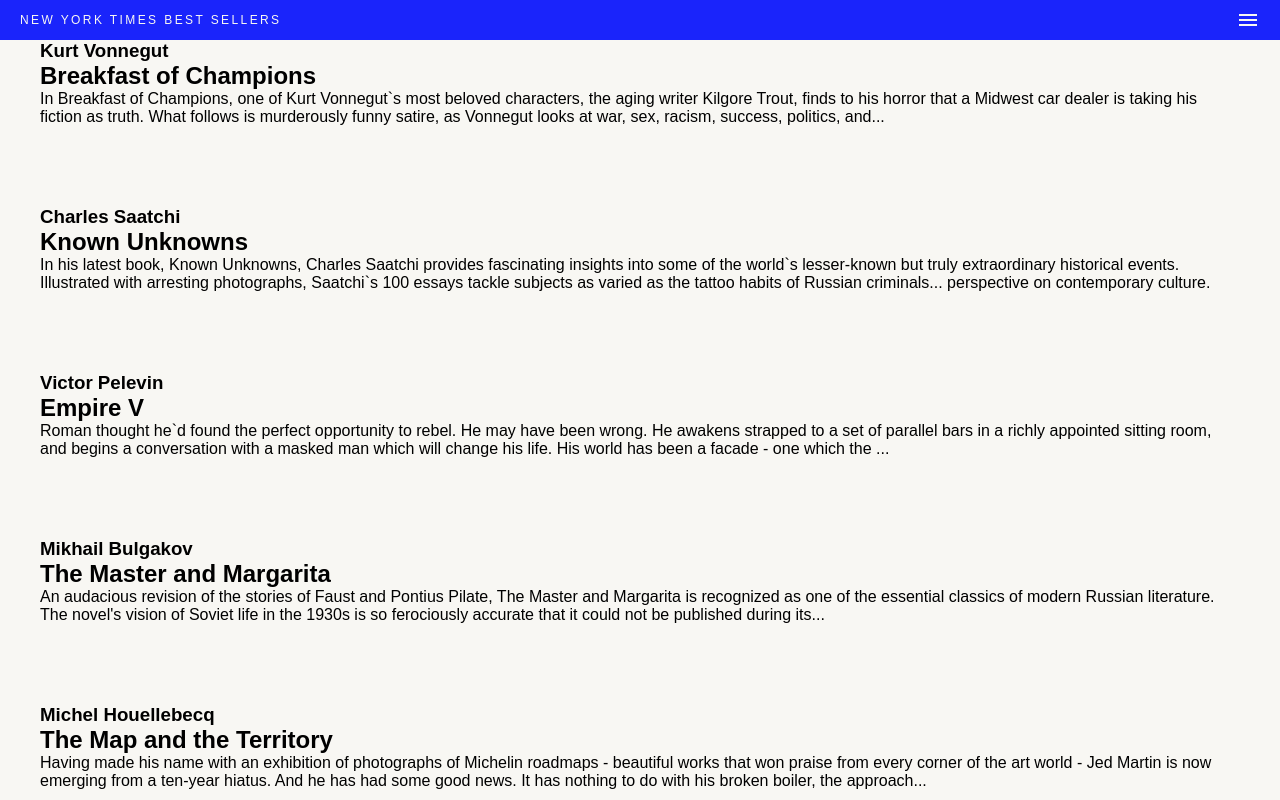
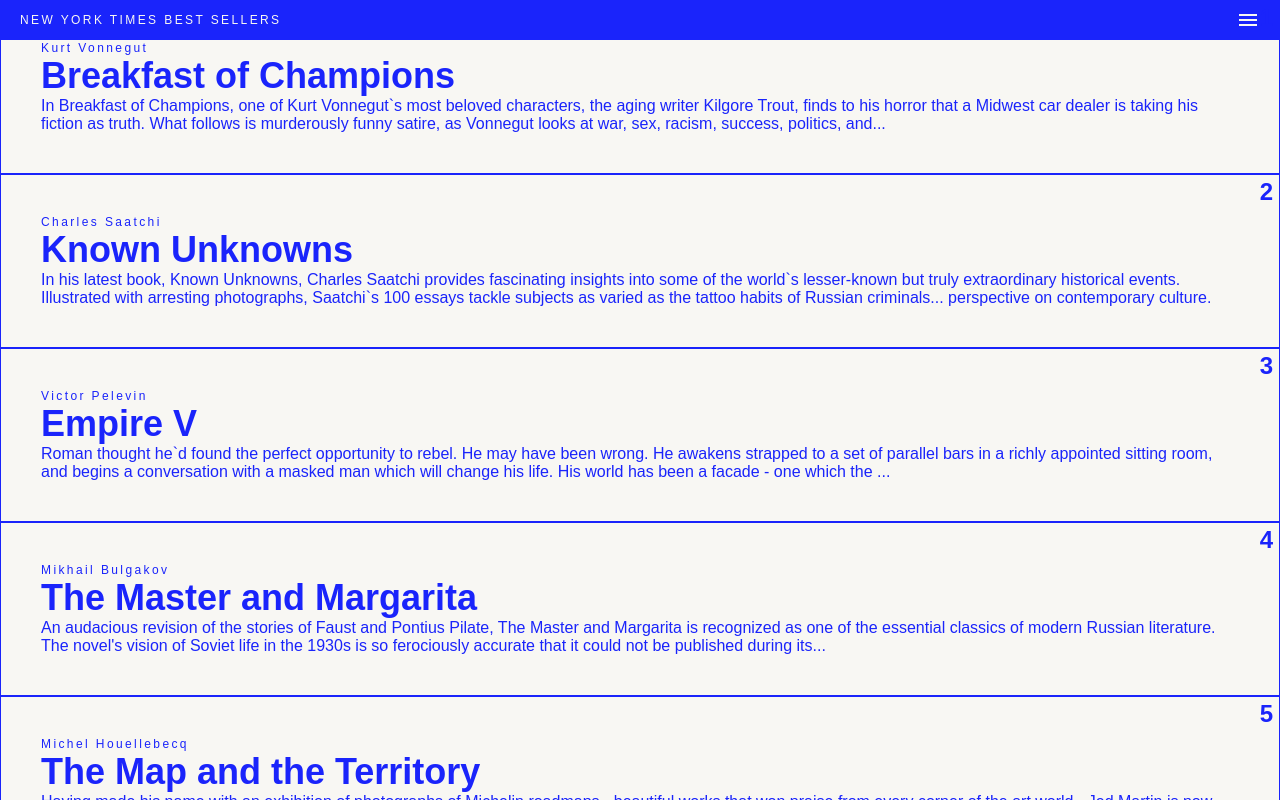
Before and after one commit to gergelykisshun/w18-exam-uibuild, a React (Create React App) app: page / in a window 1280 px wide. Shown: the top 800 px of the page. Built offline with nearby package versions, Linux system fonts and the light colour scheme.

Commit message:
book style

```diff
--- a/src/App.jsx
+++ b/src/App.jsx
@@ -69,7 +69,7 @@
       <Header/>
       <main className='main-container'>
         <div className='books-container'>
-          {books.cards.map(book => <Book info={book}/>)}
+          {books.cards.map((book, i) => <Book key={i} info={book} num={i}/>)}
         </div>
       </main>
     </>
--- a/src/components/Book/Book.css
+++ b/src/components/Book/Book.css
@@ -1,3 +1,40 @@
-.book-card{
+.book-card {
+  position: relative;
   padding: 40px;
+  border: 1px solid var(--secondary-color);
+  color: var(--secondary-color);
 }
+
+.card-number {
+  display: flex;
+  align-items: center;
+  justify-content: center;
+  position: absolute;
+  top: 3px;
+  right: 6px;
+  height: 40;
+  width: 40;
+  font-weight: 700;
+  font-size: 24px;
+}
+
+.book-author,
+.book-title {
+  font-family: 'Montserrat', sans-serif;
+}
+
+.book-title {
+  font-size: 36px;
+  font-weight: 700;
+}
+
+.book-author {
+  font-size: 12px;
+  letter-spacing: 0.2em;
+  font-weight: 400;
+}
+
+.book-desc {
+  font-size: 16px;
+  font-weight: 400;
+}
--- a/src/components/Book/Book.jsx
+++ b/src/components/Book/Book.jsx
@@ -1,15 +1,16 @@
 import React from 'react';
 import './Book.css';
 
-const Book = ({info}) => {
+const Book = ({info, num}) => {
 
   const {title, sub, text} = info
 
   return (
     <div className='book-card'>
-      <h3>{sub}</h3>
-      <h2>{title}</h2>
-      <p>{text}</p>
+      <p className='card-number'>{num + 1}</p>
+      <h3 className='book-author'>{sub}</h3>
+      <h2 className='book-title'>{title}</h2>
+      <p className='book-desc'>{text}</p>
 
     </div>
   )
```
